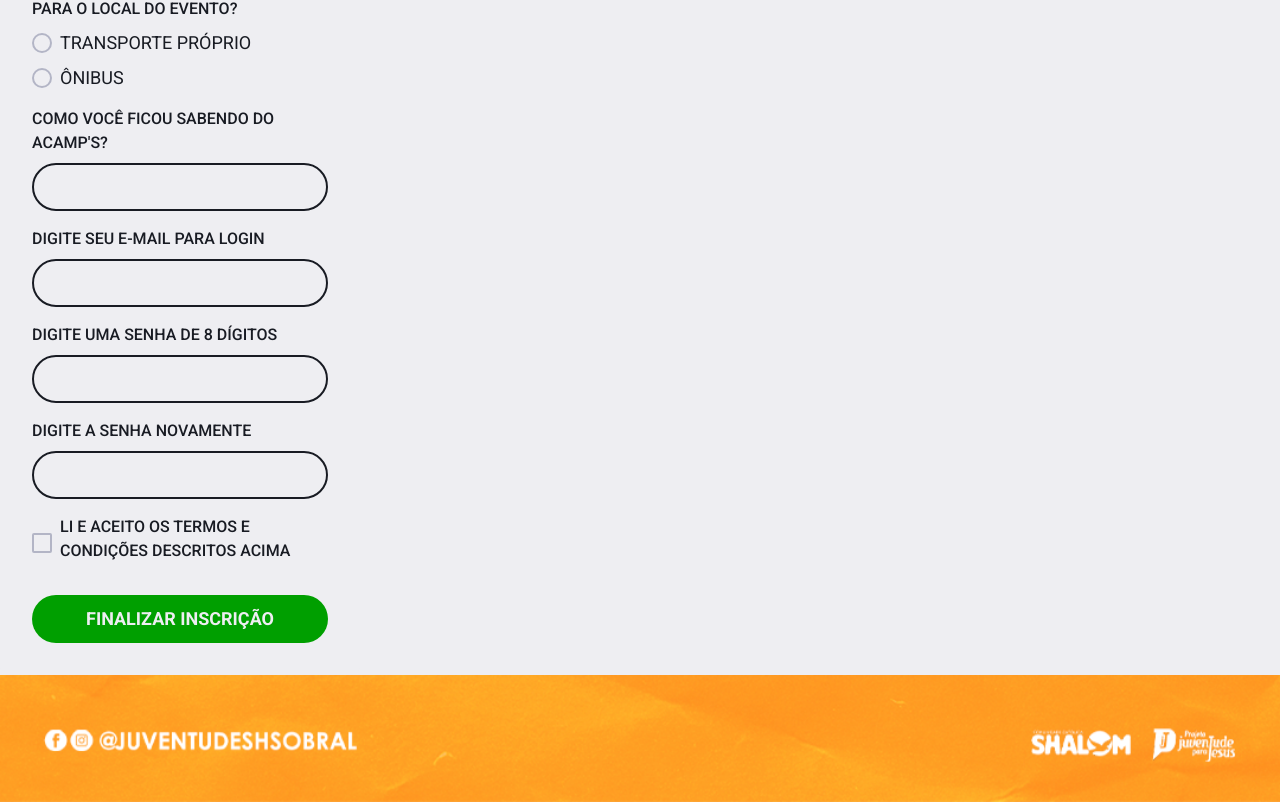
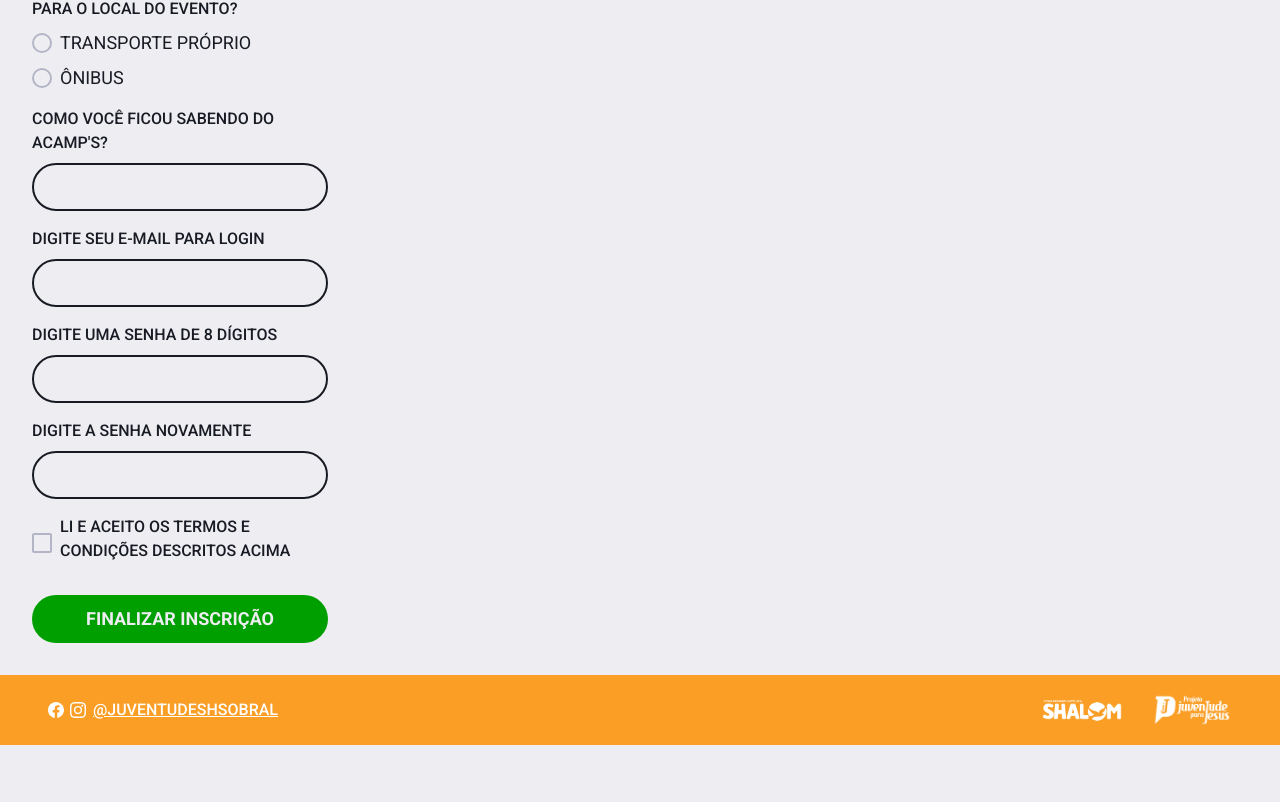
Before and after one commit to kefrenkennedy/shalom-project, a Next.js app: page / in a window 1280 px wide. Shown: the part 3660-4462 px from the top of the page. After the commit the page ends 4405 px from the top, so only its background shows below. Built offline with nearby package versions, Linux system fonts and the light colour scheme; no server answers.

Commit message:
refactor: footer

```diff
--- /dev/null
+++ b/src/components/Footer/index.tsx
@@ -0,0 +1,51 @@
+import { Box, Flex, Heading, Image, Link, Text } from "@chakra-ui/react";
+import { BsFacebook, BsInstagram } from "react-icons/bs";
+
+import shalomLogo from "../../../public/assets/icone1.png";
+import juventudeJesusLogo from "../../../public/assets/icone2.png";
+
+export function Footer() {
+  return (
+    <>
+      <Flex
+        textDecoration="underline"
+        w="100%"
+        display="flex"
+        justifyContent="space-between"
+              alignItems="center"
+              px="3rem"
+        bgColor="yellow.400"
+        color="white"
+        h="70px"
+      >
+        <Flex justifyContent="space-between" alignItems="center" w="230px">
+          <Link
+            href="https://www.facebook.com/juventudeshalom.sobral"
+            target="_blank"
+          >
+            <BsFacebook />
+          </Link>
+
+          <Link
+            href="https://www.instagram.com/juventudeshsobral/"
+            target="_blank"
+          >
+            <BsInstagram />
+          </Link>
+
+          <Link
+            href="https://www.instagram.com/juventudeshsobral/"
+            target="_blank"
+          >
+            <Text fontWeight="medium">@JUVENTUDESHSOBRAL</Text>
+          </Link>
+        </Flex>
+
+        <Flex justifyContent="space-between" alignItems="center" w="190px">
+          <Image src={shalomLogo.src} alt="Logo Shalom" w="80px" />
+          <Image src={juventudeJesusLogo.src} alt="Juventude" w="80px" />
+        </Flex>
+      </Flex>
+    </>
+  );
+}
--- a/src/components/Header/index.tsx
+++ b/src/components/Header/index.tsx
@@ -1,6 +1,6 @@
 import { Box, Flex } from '@chakra-ui/react';
 
-export default function Header() {
+export function Header() {
   return (
     <>
       <Flex
--- a/src/pages/index.tsx
+++ b/src/pages/index.tsx
@@ -1,38 +1,26 @@
-import React, { Component } from 'react';
-import {
-  Button,
-  Flex,
-  FormControl,
-  FormLabel,
-  Image,
-  Select,
-  Stack,
-} from '@chakra-ui/react';
-import { useForm, SubmitHandler } from 'react-hook-form';
-import { zodResolver } from '@hookform/resolvers/zod';
-import { z } from 'zod';
+import React from "react";
+import { Button, Flex, Image, Stack } from "@chakra-ui/react";
+import { useForm, SubmitHandler } from "react-hook-form";
+import { zodResolver } from "@hookform/resolvers/zod";
+import { z } from "zod";
 
-import Header from '@/components/Header';
-import { Input } from '@/components/forms/Input';
-import { Radio } from '@/components/forms/Radio';
-import { Checkbox } from '@/components/forms/Checkbox';
-import { InputMasked } from '@/components/forms/InputMasked';
-import { usersService } from '@/services/usersServices';
-import { useAuth } from '@/hooks/auth';
-import { registrationsService } from '@/services/registrationsServices';
+import { Header } from "@/components/Header";
+import { Input } from "@/components/forms/Input";
+import { Radio } from "@/components/forms/Radio";
+import { Checkbox } from "@/components/forms/Checkbox";
+import { InputMasked } from "@/components/forms/InputMasked";
+import { usersService } from "@/services/usersServices";
+import { useAuth } from "@/hooks/auth";
+import { registrationsService } from "@/services/registrationsServices";
 
-import AcampsBeach from '../../public/assets/AcampsBeach.png';
-import AcampsBeachFooter from '../../public/assets/AcampsBeachFooter.png';
-// import carrossel1 from '../../public/assets/Carrossel1.jpg';
-// import carrossel2 from '../../public/assets/Carrossel2.jpg';
-// import carrossel3 from '../../public/assets/Carrossel3.jpg';
-// import carrossel4 from '../../public/assets/Carrossel4.jpg';
-// import carrossel5 from '../../public/assets/Carrossel5.jpg';
-import Footer from '../../public/assets/Footer.png';
-import FormularioDeInscrição from '../../public/assets/FormularioDeInscrição.png';
-import Lotes from '../../public/assets/Lotes.png';
-import { toast } from 'react-toastify';
-import { Carousel } from '@/components/Carousel';
+import AcampsBeach from "../../public/assets/AcampsBeach.png";
+import AcampsBeachFooter from "../../public/assets/AcampsBeachFooter.png";
+import FormularioDeInscrição from "../../public/assets/FormularioDeInscrição.png";
+
+import Lotes from "../../public/assets/Lotes.png";
+import { toast } from "react-toastify";
+import { Carousel } from "@/components/Carousel";
+import { Footer } from "@/components/Footer";
 
 type SignInFormData = {
   name: string;
@@ -60,69 +48,69 @@ type SignInFormData = {
 
 const signInFormSchema = z
   .object({
-    name: z.string().min(3, 'Nome muito curto'),
-    email: z.string().email('E-mail inválido'),
-    password: z.string().min(8, 'Deve conter no mínimo 8 caracteres'),
+    name: z.string().min(3, "Nome muito curto"),
+    email: z.string().email("E-mail inválido"),
+    password: z.string().min(8, "Deve conter no mínimo 8 caracteres"),
     password_confirmation: z.string(),
 
     // full_name: z.string().min(5),
-    phone_number: z.string().min(15, 'Telefone inválido'),
+    phone_number: z.string().min(15, "Telefone inválido"),
     age: z.coerce
       .number({
-        invalid_type_error: 'Idade inválida',
-        required_error: 'Campo obrigatório',
+        invalid_type_error: "Idade inválida",
+        required_error: "Campo obrigatório",
       })
-      .int('Idade inválida')
-      .min(1, 'Idade inválida')
-      .max(99, 'Idade inválida'),
-    document_number: z.string().min(7, 'Documento inválido'),
-    document_type: z.enum(['CPF', 'RG'], {
-      invalid_type_error: 'Selecione uma opção',
-      required_error: 'Documento obrigatório',
+      .int("Idade inválida")
+      .min(1, "Idade inválida")
+      .max(99, "Idade inválida"),
+    document_number: z.string().min(7, "Documento inválido"),
+    document_type: z.enum(["CPF", "RG"], {
+      invalid_type_error: "Selecione uma opção",
+      required_error: "Documento obrigatório",
     }),
     guardian_name: z
-      .string({ required_error: 'Campo obrigatório' })
+      .string({ required_error: "Campo obrigatório" })
       .optional()
-      .transform((val) => (val === '' ? undefined : val)),
+      .transform((val) => (val === "" ? undefined : val)),
     guardian_phone_number: z
       .string()
       .optional()
-      .transform((val) => (val === '' ? undefined : val)),
+      .transform((val) => (val === "" ? undefined : val)),
     prayer_group: z
       .string()
       .optional()
-      .transform((val) => (val === '' ? undefined : val)),
+      .transform((val) => (val === "" ? undefined : val)),
     community_type: z
-      .enum(['VIDA', 'ALIANÇA', ''])
+      .enum(["VIDA", "ALIANÇA", ""])
       .optional()
-      .transform((val) => (val === '' ? undefined : val)),
+      .transform((val) => (val === "" ? undefined : val)),
     event_source: z
       .string()
       .optional()
-      .transform((val) => (val === '' ? undefined : val)),
+      .transform((val) => (val === "" ? undefined : val)),
     pcd_description: z
       .string()
       .optional()
-      .transform((val) => (val === '' ? undefined : val)),
+      .transform((val) => (val === "" ? undefined : val)),
     allergy_description: z
       .string()
       .optional()
-      .transform((val) => (val === '' ? undefined : val)),
-    transportation_mode: z.enum(['TRANSPORTE PRÓPRIO', 'ÔNIBUS'], {
-      required_error: 'Campo obrigatório',
-      invalid_type_error: 'Selecione uma opção',
+      .transform((val) => (val === "" ? undefined : val)),
+    transportation_mode: z.enum(["TRANSPORTE PRÓPRIO", "ÔNIBUS"], {
+      required_error: "Campo obrigatório",
+      invalid_type_error: "Selecione uma opção",
     }),
     accepted_the_terms: z
-      .boolean({ required_error: 'Campo obrigatório' })
+      .boolean({ required_error: "Campo obrigatório" })
       .refine((value) => value === true, {
-        message: 'Você deve aceitar os termos para finalizar',
-        path: ['accepted_the_terms'],
+        message: "Você deve aceitar os termos para finalizar",
+        path: ["accepted_the_terms"],
       }),
   })
   .strict()
   .refine((data) => data.password === data.password_confirmation, {
-    message: 'Senhas devem ser iguais',
-    path: ['password_confirmation'],
+    message: "Senhas devem ser iguais",
+    path: ["password_confirmation"],
   });
 
 export default function Home() {
@@ -201,12 +189,12 @@ export default function Home() {
         }
       )
       .then(() => {
-        toast.success('Inscrição realizada com sucesso');
+        toast.success("Inscrição realizada com sucesso");
         reset();
       })
       .catch(() => {
         toast.warn(
-          'Não foi possível realizar a inscrição, tente novamente mais tarde'
+          "Não foi possível realizar a inscrição, tente novamente mais tarde"
         );
       });
   };
@@ -249,108 +237,108 @@ export default function Home() {
         <Stack spacing="4">
           <Input
             label="NOME COMPLETO"
-            {...register('name')}
+            {...register("name")}
             error={errors.name}
           />
           <Input
             type="numer"
             label="SUA IDADE"
-            {...register('age')}
+            {...register("age")}
             error={errors.age}
           />
           <InputMasked
             label="TELEFONE PARA CONTATO"
-            {...register('phone_number')}
+            {...register("phone_number")}
             error={errors.phone_number}
             mask="(99) 99999-9999"
           />
           <Input
             type="number"
             label="NÚMERO DO DOCUMENTO"
-            {...register('document_number')}
+            {...register("document_number")}
             error={errors.document_number}
           />
           <Radio
             label="TIPO DE DOCUMENTO"
-            {...register('document_type')}
+            {...register("document_type")}
             error={errors.document_type}
             options={[
-              { value: 'CPF', label: 'CPF' },
-              { value: 'RG', label: 'RG' },
+              { value: "CPF", label: "CPF" },
+              { value: "RG", label: "RG" },
             ]}
           />
           <Input
             label="SE MENOR DE IDADE, NOME DO RESPONSÁVEL"
-            {...register('guardian_name')}
+            {...register("guardian_name")}
             error={errors.guardian_name}
           />
           <InputMasked
             label="SE MENOR DE IDADE, NÚMERO DO RESPONSÁVEL"
-            {...register('guardian_phone_number')}
+            {...register("guardian_phone_number")}
             error={errors.guardian_phone_number}
             mask="(99) 99999-9999"
           />
           <Input
             label="SE PARTICIPA DA OBRA SHALOM, NOME DO GRUPO DE ORAÇÃO"
-            {...register('prayer_group')}
+            {...register("prayer_group")}
             error={errors.prayer_group}
           />
 
           <Radio
             label="VOCÊ É MEMBRO DA COMUNIDADE VIDA OU ALIANÇA?"
-            {...register('community_type')}
+            {...register("community_type")}
             error={errors.community_type}
             options={[
-              { value: '', label: 'NÃO SOU' },
-              { value: 'VIDA', label: 'COM. VIDA' },
-              { value: 'ALIANÇA', label: 'COM. ALIANÇA' },
+              { value: "", label: "NÃO SOU" },
+              { value: "VIDA", label: "COM. VIDA" },
+              { value: "ALIANÇA", label: "COM. ALIANÇA" },
             ]}
           />
 
           <Input
             label="VOCÊ É ALÉRGICO A ALGUMA COMIDA OU REMÉDIO?"
-            {...register('allergy_description')}
+            {...register("allergy_description")}
             error={errors.allergy_description}
           />
 
           <Radio
             label="VOCÊ IRÁ DE TRANSPORTE PRÓPRIO PARA O LOCAL DO EVENTO?"
-            {...register('transportation_mode')}
+            {...register("transportation_mode")}
             error={errors.transportation_mode}
             options={[
-              { value: 'TRANSPORTE PRÓPRIO', label: 'TRANSPORTE PRÓPRIO' },
-              { value: 'ÔNIBUS', label: 'ÔNIBUS' },
+              { value: "TRANSPORTE PRÓPRIO", label: "TRANSPORTE PRÓPRIO" },
+              { value: "ÔNIBUS", label: "ÔNIBUS" },
             ]}
           />
 
           <Input
             label="COMO VOCÊ FICOU SABENDO DO ACAMP'S?"
-            {...register('event_source')}
+            {...register("event_source")}
             error={errors.event_source}
           />
 
           <Input
             type="email"
             label="DIGITE SEU E-MAIL PARA LOGIN"
-            {...register('email')}
+            {...register("email")}
             error={errors.email}
           />
           <Input
             type="password"
             label="DIGITE UMA SENHA DE 8 DÍGITOS"
-            {...register('password')}
+            {...register("password")}
             error={errors.password}
           />
           <Input
             type="password"
             label="DIGITE A SENHA NOVAMENTE"
-            {...register('password_confirmation')}
+            {...register("password_confirmation")}
             error={errors.password_confirmation}
           />
 
           <Checkbox
             label="LI E ACEITO OS TERMOS E CONDIÇÕES DESCRITOS ACIMA"
-            {...register('accepted_the_terms')}
+            {...register("accepted_the_terms")}
             error={errors.accepted_the_terms}
           />
         </Stack>
@@ -369,7 +357,7 @@ export default function Home() {
         </Button>
       </Flex>
 
-      <Image src={Footer.src} alt="Acamps Beach Footer" w="100%" />
+      <Footer />
     </>
   );
 }
```
Also changed, not shown: src/styles/theme.ts (+22 -21 lines), public/assets/icone1.png (added), public/assets/icone2.png (added).
